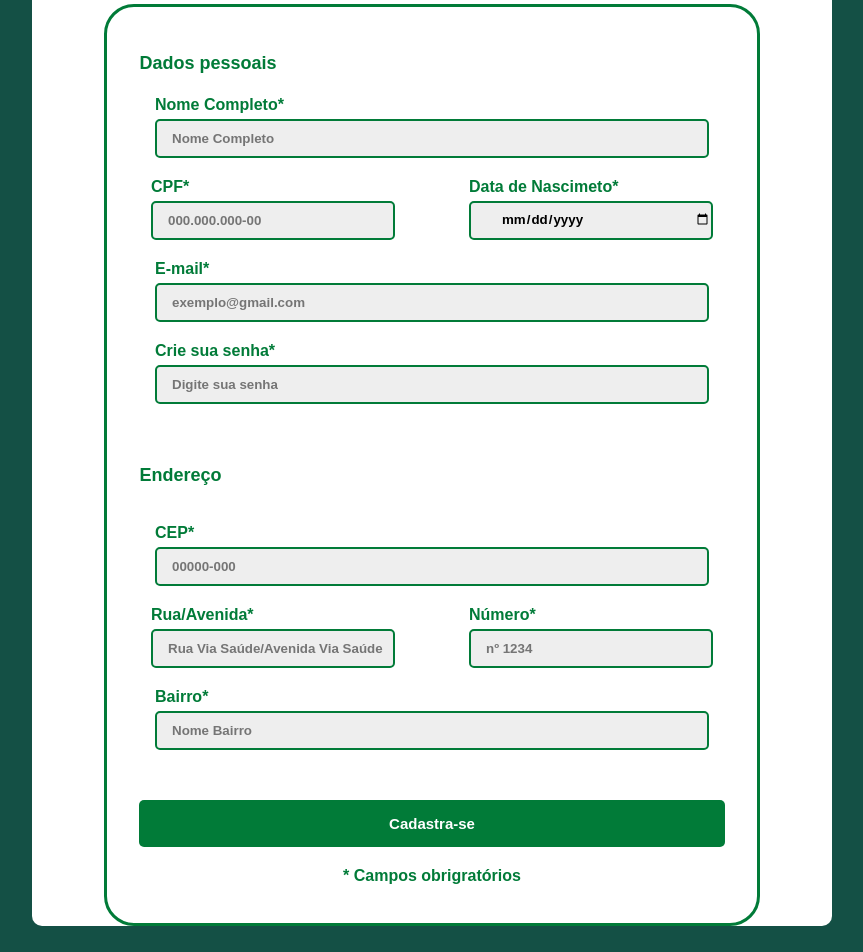
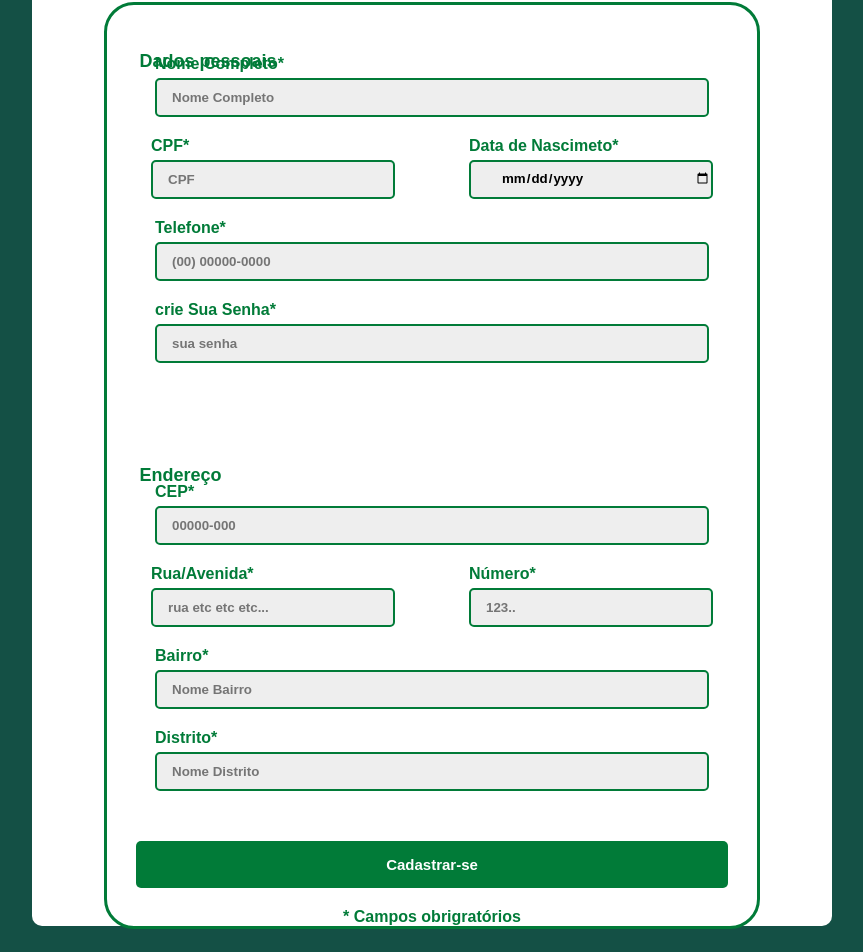
Before and after one commit to MaiaDiber/Site_TCC, a React app in the folder FRONTEND/: page /Cadastro in a window 1280 px wide. Shown: the part 400-1352 px from the top of the page, without its empty margins (208-1071 px from the left). Built offline with nearby package versions, Linux system fonts and the light colour scheme; the HTML template or start-up script is replaced by a standard one.

Commit message:
eu fiz algumas mudanças mas o vs code ta de sacanagem e n quer colocar as outras

```diff
--- a/FRONTEND/src/pages/Cadastro/Cadastrao.jsx
+++ b/FRONTEND/src/pages/Cadastro/Cadastrao.jsx
@@ -5,7 +5,46 @@ import './Cadastrao.scss';
 import CabecalhoCadastro from '../../components/Cadastro/cabecalhoCadastro';
 
 export default function Cadastro() {
+     const [form, setform] = useState({
+     nome_completo: '',
+     cpf: '',
+     data_nascimento: '',
+     telefone: '',
+     senha: '',
+     cep: '',
+     rua: '',
+     numero: '',
+     bairro: '',
+     cidade: '',
+     estado: '',
+     });
 
+     function atualizar(campo, valor) {
+        setform({...form, [campo]: valor});
+     }
+
+     async  function salvar() {
+        try {
+            await api.post('/usuarios', form);
+            alert('Usuario cadastrado com sucesso!');
+            setForm({
+                nome_completo: '',
+                cpf: '',
+                data_nascimento: '',
+                telefone: '',
+                senha: '',
+                cep: '',
+                rua: '',
+                numero: '',
+                bairro: '',
+                cidade: '',
+                estado: ''
+            });
+            } catch (erro) {
+      console.error(erro);
+      alert('Erro ao cadastrar usuário. Veja o console.');
+        }
+     }
 
    return (
     <>
@@ -16,7 +55,7 @@ export default function Cadastro() {
 
 
             <div className="primeiroP">
-                <p>Preencha os dados abaixo para completar seu atendimento na unidade de saúde</p>
+                <p>Preencha os dados abaixo para agilizar seu atendimento na unidade de saúde</p>
             </div>
 
             <div className="informação-usuário">
@@ -31,19 +70,19 @@ export default function Cadastro() {
 
                     <div className="grupo1">
                         <label> <p>CPF*</p>
-                            <input type="number" placeholder='000.000.000-00'/>
+                            <input type="number" placeholder='CPF'/>
                             </label>
                             <label> <p>Data de Nascimeto*</p>
-                                <input type="date"  />
+                                <input type="date" placeholder='DD/MM/AAAA' />
                                 </label>
                     </div>
 
-                <label > <p>E-mail*</p>
-                    <input type="text" placeholder='exemplo@gmail.com' />
+                <label > <p>Telefone*</p>
+                    <input type="number" placeholder='(00) 00000-0000' />
                 </label>
 
-                <label> <p>Crie sua senha*</p>
-                            <input type="text" placeholder='Digite sua senha' />
+                <label> <p>crie Sua Senha*</p>
+                            <input type="password" placeholder='sua senha' />
                             </label>
                 </div>
 
@@ -53,15 +92,15 @@ export default function Cadastro() {
                </div>
 
                 <label> <p>CEP*</p>
-                    <input type="number" placeholder='00000-000' />
+                    <input type="text" placeholder='00000-000' />
                 </label>
 
                 <div className="grupo2">
                         <label> <p>Rua/Avenida*</p>
-                            <input type="text" placeholder='Rua Via Saúde/Avenida Via Saúde'/>
+                            <input type="text" placeholder='rua etc etc etc...'/>
                             </label>
                             <label> <p>Número*</p>
-                                <input type="number" placeholder='nº 1234' />
+                                <input type="number" placeholder='123..' />
                                 </label>
                     </div>
 
@@ -70,12 +109,17 @@ export default function Cadastro() {
                     </label>
 
 
+                        <label> <p>Distrito*</p>
+                            <input type="text" placeholder='Nome Distrito' />
+                            </label>
+
+
 
 
                 </div>
 
                 <div className="doisfinais">
-                    <button type='button' id='batao'>Cadastra-se</button>
+                    <button type='button' >Cadastrar-se</button>
                     <p>* Campos obrigratórios</p>
                 </div>
             </div>
```
Also changed, not shown: 1 other file (tests, documents, lock files or other folders).
